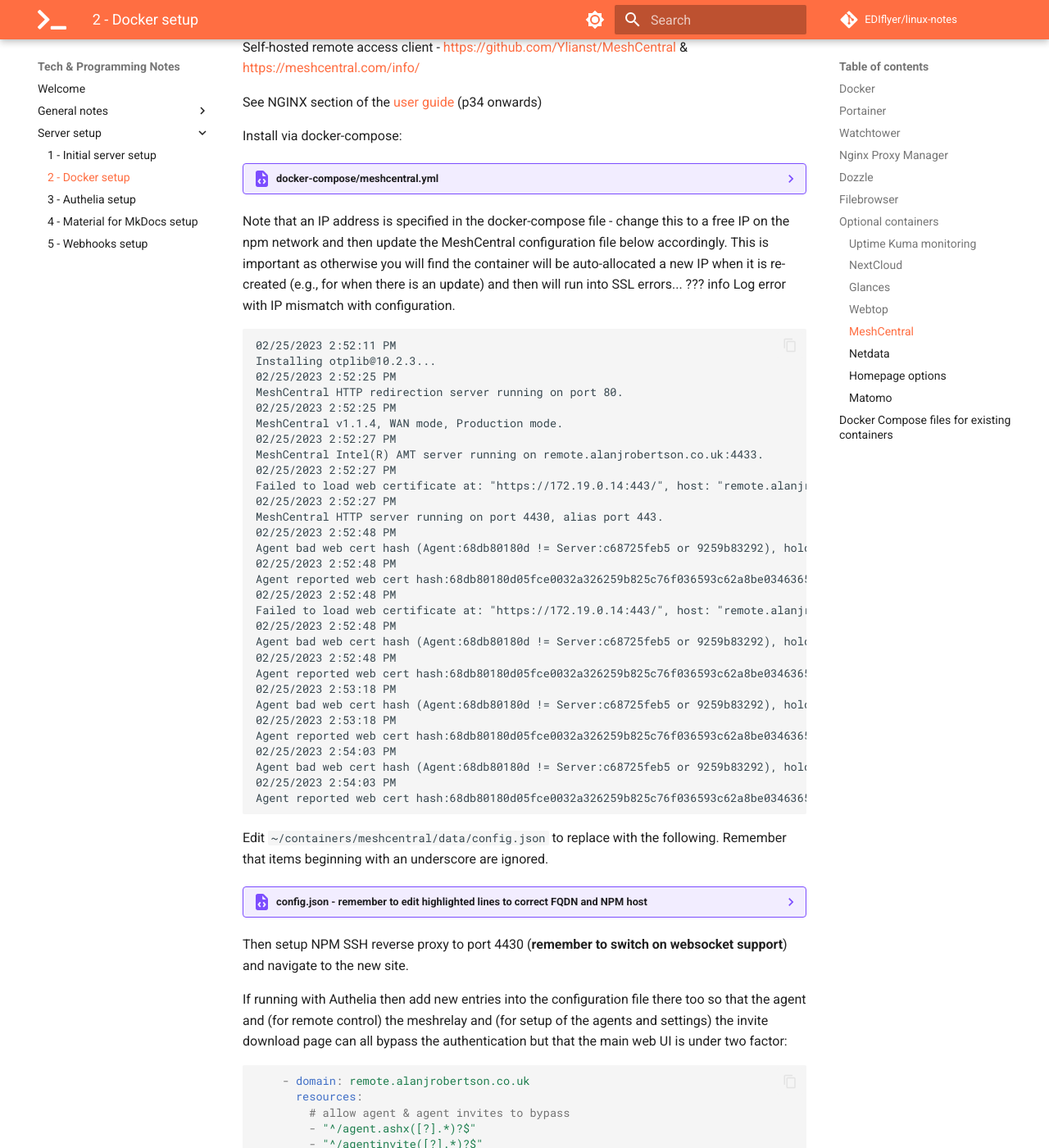
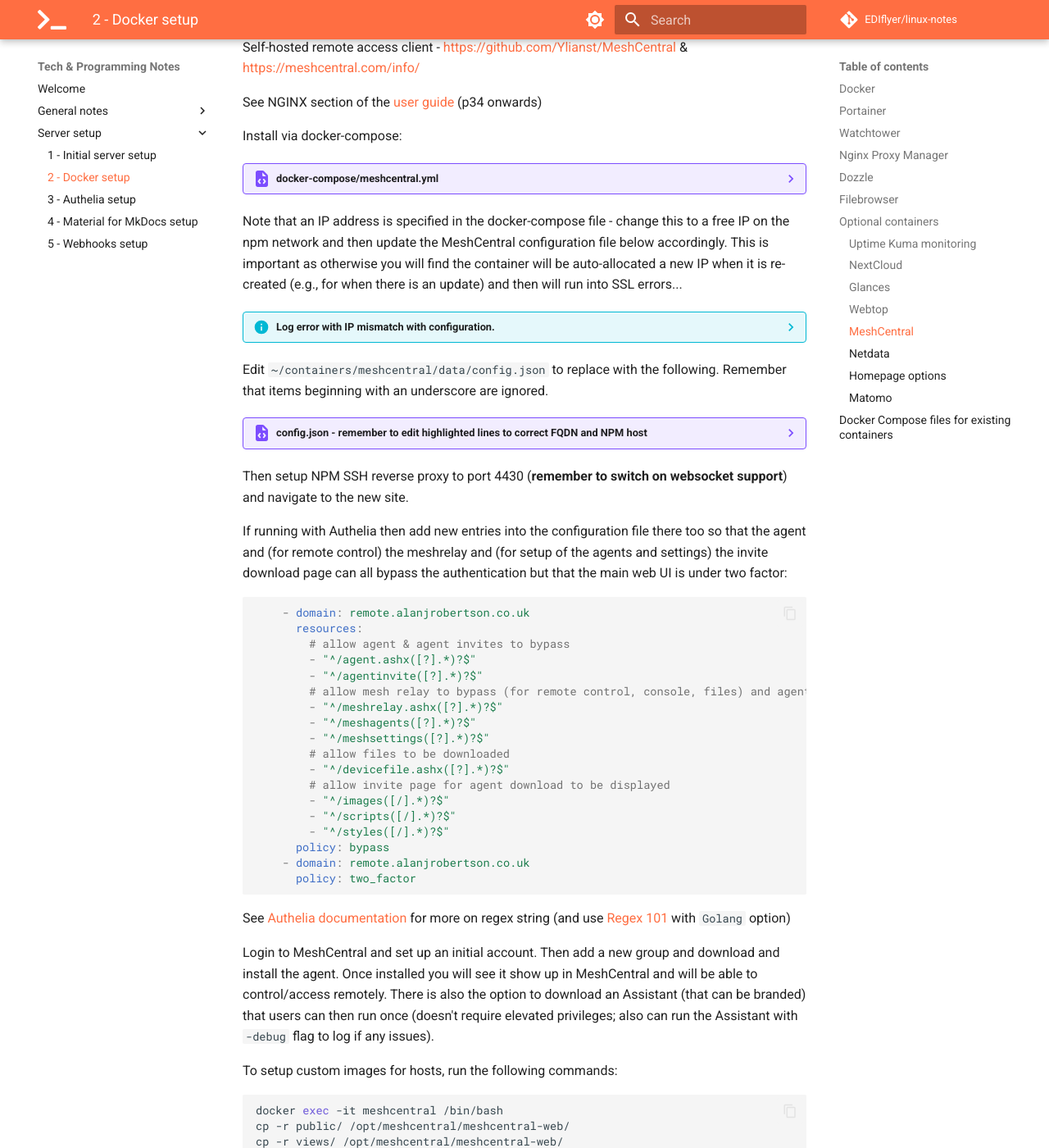
Before and after one commit to EDIflyer/linux-notes, an MkDocs documentation site: the page built from docs/server-setup/docker_setup.md, in a window 1280 px wide and 1400 px high, scrolled down 5821 px. Shown: the whole window at 82% size. Built offline with MkDocs 1.6.1 and Material for MkDocs 9.7.7, drawn with Linux system fonts in a browser that asks for light colours; comment, search, counter and statistics services are not loaded.

Commit message:
typo fix

````diff
--- a/docs/server-setup/docker_setup.md
+++ b/docs/server-setup/docker_setup.md
@@ -210,7 +210,7 @@ Install via docker-compose:
     ```
 
 Note that an IP address is specified in the docker-compose file - change this to a free IP on the npm network and then update the MeshCentral configuration file below accordingly. This is important as otherwise you will find the container will be auto-allocated a new IP when it is re-created (e.g., for when there is an update) and then will run into SSL errors...
-??? info Log error with IP mismatch with configuration.
+??? info "Log error with IP mismatch with configuration."
     ```
     02/25/2023 2:52:11 PM
     Installing otplib@10.2.3...
````
